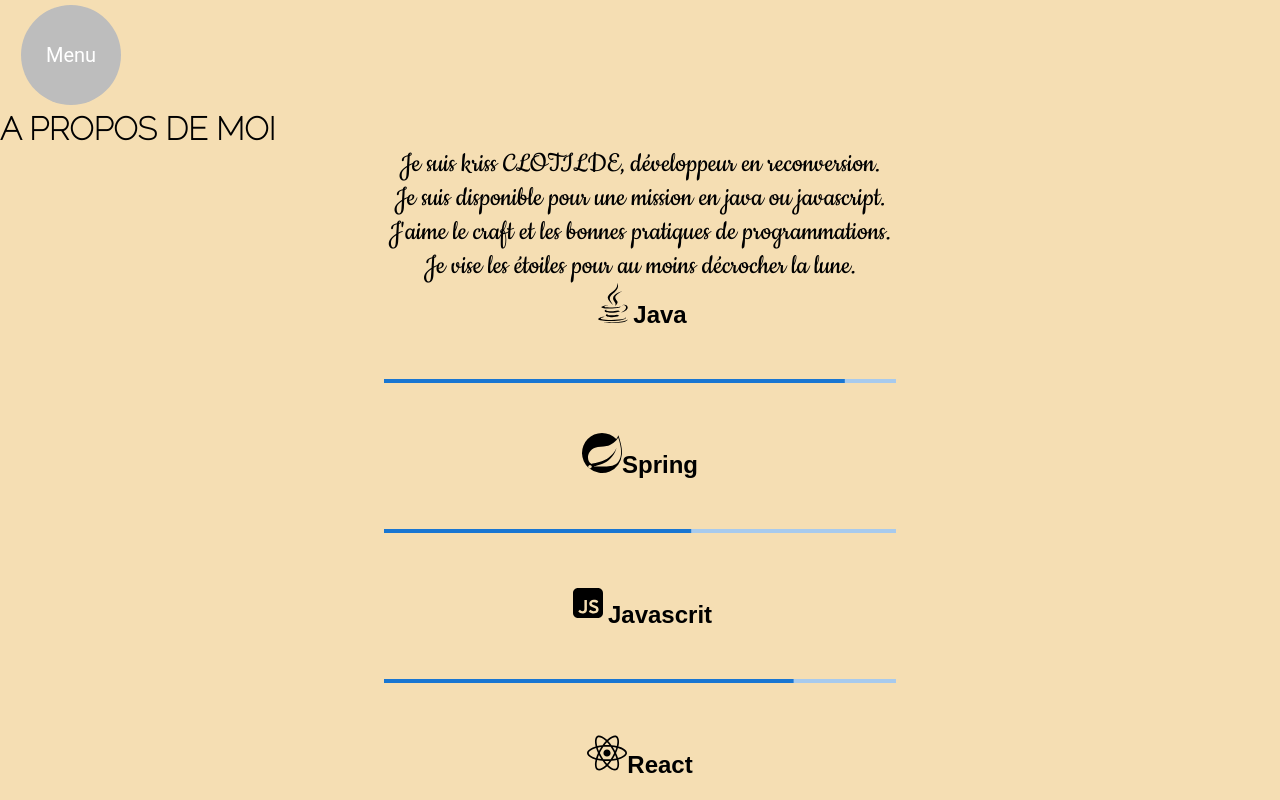
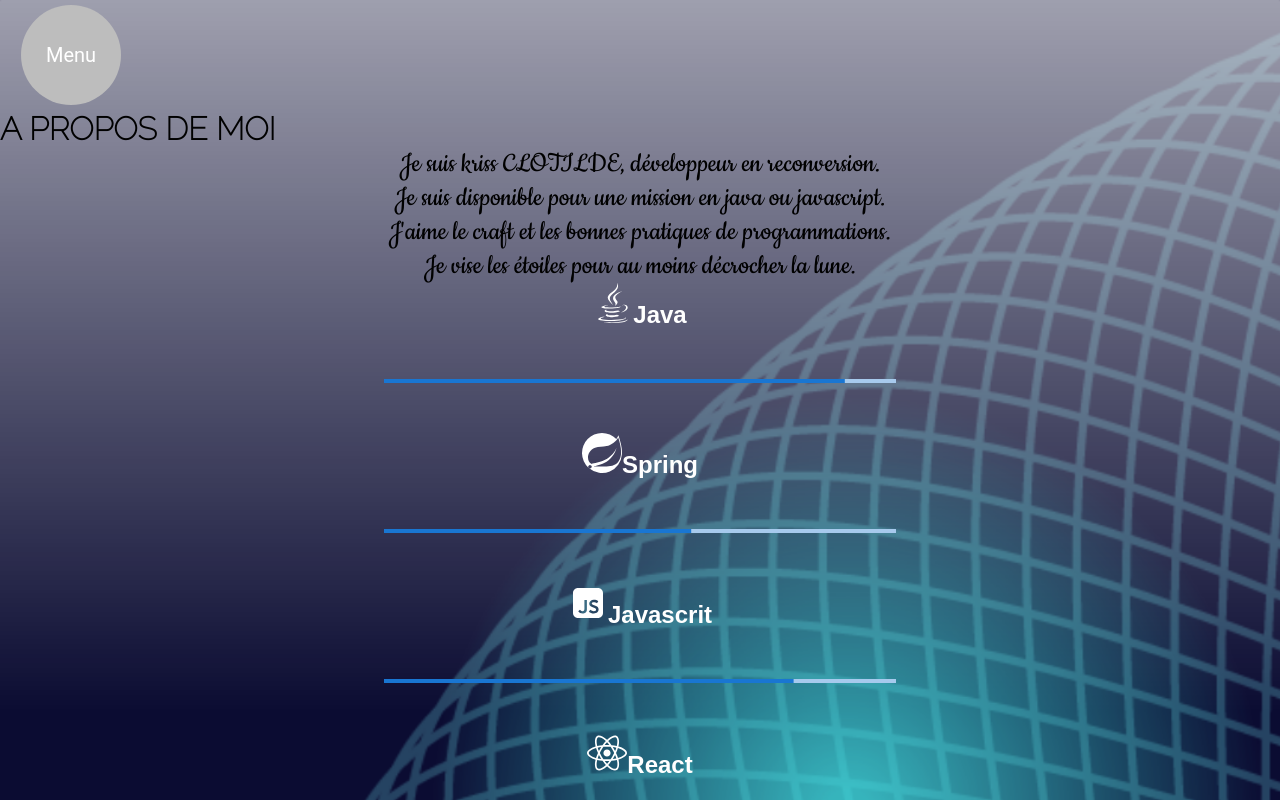
Before and after one commit to lion92/portfolio_2024_jour7, a React (Create React App) app: page /About in a window 1280 px wide. Shown: the top 800 px of the page. Built offline with nearby package versions, Linux system fonts and the light colour scheme.

Commit message:
jour 6 fond ecran faire jolie

```diff
--- a/src/Component/css/about.css
+++ b/src/Component/css/about.css
@@ -666,6 +666,11 @@ label {
     border-radius: 4px;
 }
 
-body {
-    background-color: wheat;
+body{
+    background-image: url("../image/fondecran.png");
+    background-size: cover;
+    background-repeat: no-repeat;
 }
+h1,p,h2,h5,span{
+    color: white;
+}
--- a/src/Component/css/header.css
+++ b/src/Component/css/header.css
@@ -4,6 +4,7 @@
     box-sizing: border-box;
     font-family: sans-serif;
 }
+
 
 nav {
     display: -webkit-flex;
--- a/src/Component/css/helloWorld.css
+++ b/src/Component/css/helloWorld.css
@@ -8,7 +8,7 @@
 
 h1 {
     position: relative;
-    color: black;
+    color: white;
     left: -100vw;
     text-align: start;
     animation: arriveGauche 2s;
@@ -38,7 +38,7 @@ h1 {
 
 h1 {
     position: relative;
-    color: black;
+    color: white;
     left: 0;
     text-align: start;
     animation: arriveGauche 2s;
--- a/src/Component/css/menu.css
+++ b/src/Component/css/menu.css
@@ -1,6 +1,7 @@
 .css-6hp17o-MuiList-root-MuiMenu-list{
     font-weight: bold;
     text-align: center;
+    background-color: black;
 }
 h2{
     color:black ;
--- a/src/Component/css/style.css
+++ b/src/Component/css/style.css
@@ -243,7 +243,7 @@ time {
     display: flex;
     align-items: center;
     padding: 5px;
-    color: black;
+    color: white;
     background: rgba(255, 255, 255, 0.65);
 }
 
```
